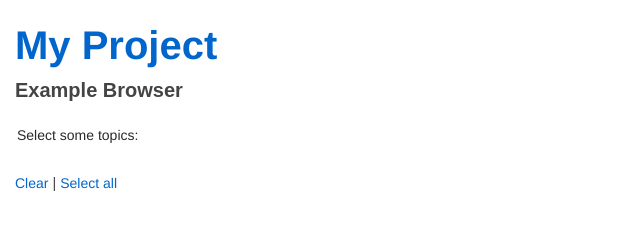
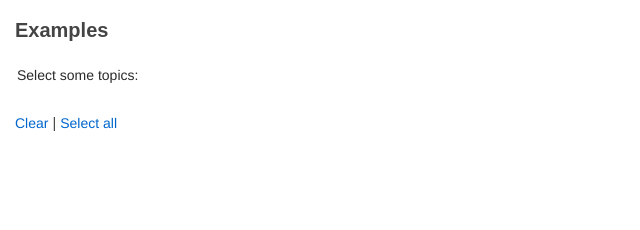
Before and after one commit to xeolabs/examplejs, a plain HTML site: page index.html in a window 1280 px wide. Shown: the whole page, without its empty margins (0-640 px from the left). Drawn offline with Linux system fonts and the light colour scheme.

Commit message:
Remove some initial default text to prevent flicker

```diff
--- a/index.html
+++ b/index.html
@@ -195,8 +195,8 @@
 <div class="container">
     <div class="col left">
 
-        <div id="title" class="title"><a id="titleLink" href="">My Project</a></div>
-        <div id="caption">Example Browser</div>
+        <div id="title" class="title"><a id="titleLink" href=""></a></div>
+        <div id="caption">Examples</div>
         <div id="tagsContainer">
             <p class="operation">Select some topics:</p>
 
```
